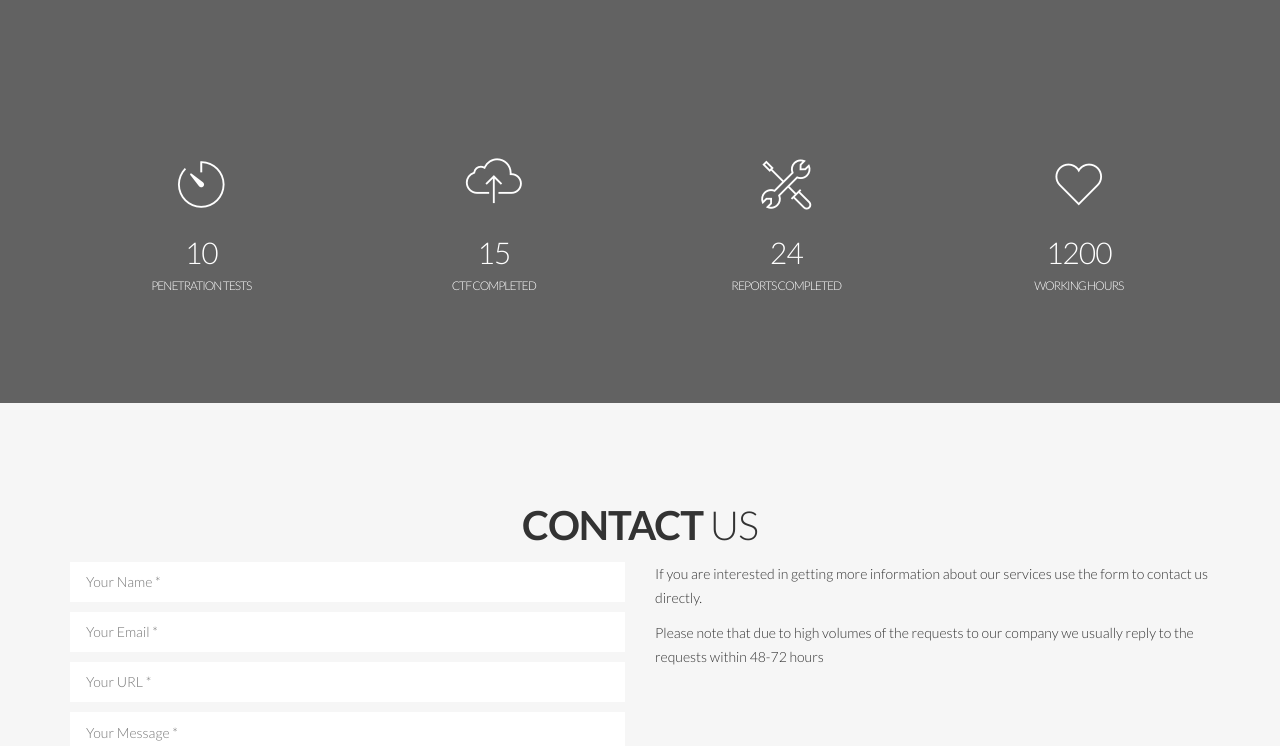
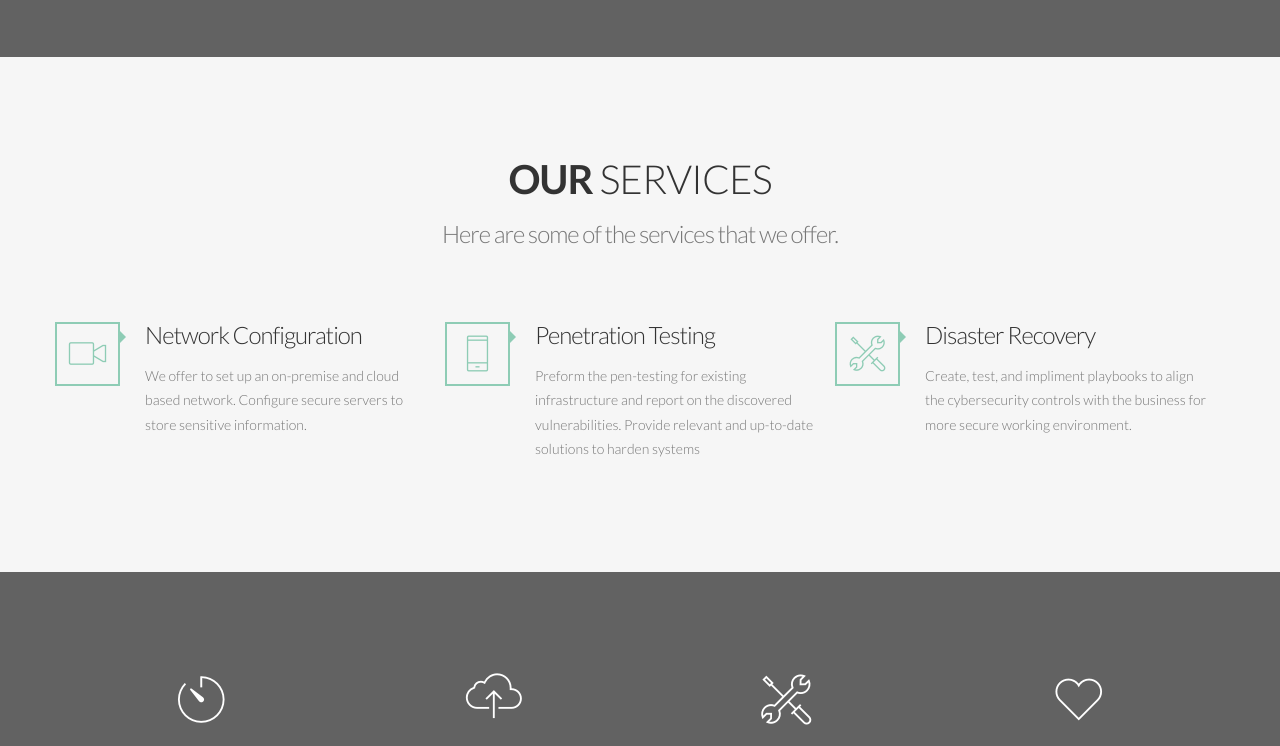
Before and after one commit to rrazumov-rrs/arc-js-consulting, a plain HTML site: page index.html in a window 1280 px wide. Shown: the part 1844-2590 px from the top of the page. Drawn offline with Linux system fonts and the light colour scheme; some packages are replaced by stand-ins of ours.

Commit message:
Update index.html

```diff
--- a/index.html
+++ b/index.html
@@ -325,6 +325,54 @@
         </div>
     </section>
 
+    <section id="services">
+        <div class="section-inner">
+            <div class="container">
+                <div class="row">
+                    <div class="col-lg-12 text-center wow fadeInDown">
+                        <h2 class="section-heading"><strong>Our</strong> Services</h2>
+                        <h3 class="section-subheading text-muted">Here are some of the services that we offer.</h3>
+                    </div>
+                </div>
+                <div class="row wow fadeInUp">
+                    <div class="col-md-4 service-item">
+                        <div class="row">
+                            <div class="col-md-2 col-sm-2 col-xs-2 service-icon">
+                                <i class="pe-7s-video fa-4x"></i>
+                            </div>
+                            <div class="col-md-10 col-sm-10 col-xs-10 pull-right">
+                                <h4 class="service-heading">Network Configuration</h4>
+                                <p class="text-muted">We offer to set up an on-premise and cloud based network. Configure secure servers to store sensitive information.</p>
+                            </div>
+                        </div>
+                    </div>
+                    <div class="col-md-4 service-item">
+                        <div class="row">
+                            <div class="col-md-2 col-sm-2 col-xs-2 service-icon">
+                                <i class="pe-7s-phone fa-4x"></i>
+                            </div>
+                            <div class="col-md-10 col-sm-10 col-xs-10 pull-right">
+                                <h4 class="service-heading">Penetration Testing</h4>
+                                <p class="text-muted">Preform the pen-testing for existing infrastructure and report on the discovered vulnerabilities. Provide relevant and up-to-date solutions to harden systems</p>
+                            </div>
+                        </div>
+                    </div>
+                    <div class="col-md-4 service-item">
+                        <div class="row">
+                            <div class="col-md-2 col-sm-2 col-xs-2 service-icon">
+                                <i class="pe-7s-tools fa-4x"></i>
+                            </div>
+                            <div class="col-md-10 col-sm-10 col-xs-10 pull-right">
+                                <h4 class="service-heading">Disaster Recovery</h4>
+                                <p class="text-muted">Create, test, and impliment playbooks to align the cybersecurity controls with the business for more secure working environment.</p>
+                            </div>
+                        </div>
+                    </div>
+                </div>
+            </div>
+        </div>
+    </section>
+
     <section id="stats" class="divider-wrapper opaqued" data-parallax="scroll" data-image-src="assets/img/bg/bg4.jpg" data-speed="0.7">
         <div class="section-inner">
             <div class="container">
```
